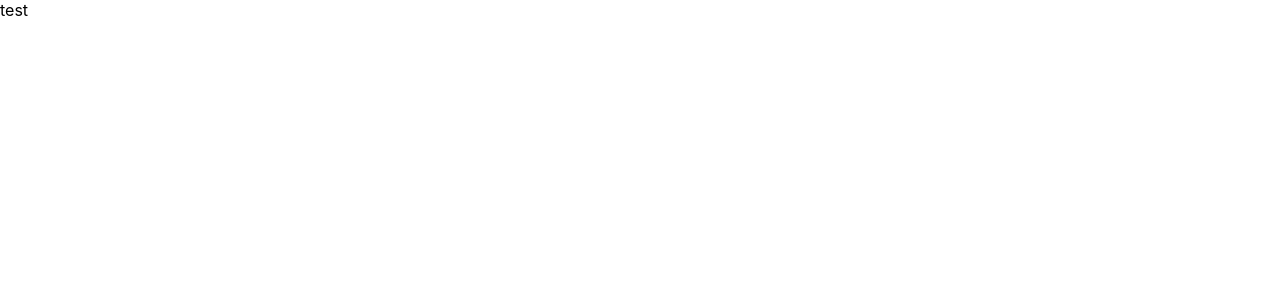
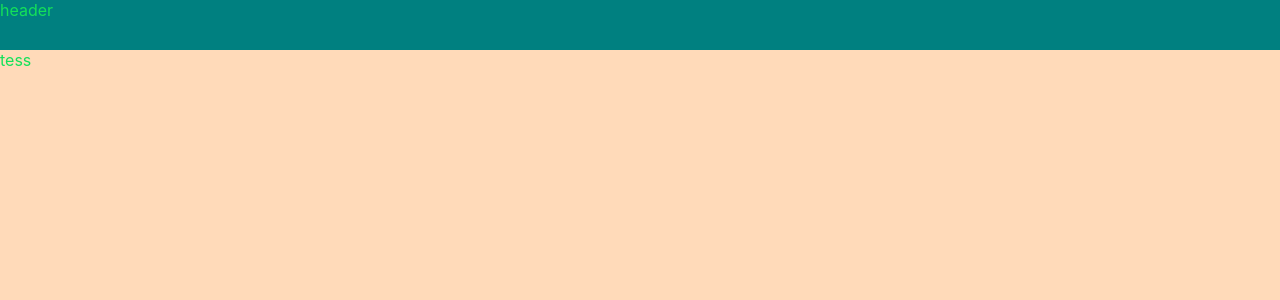
Before and after one commit to MaSuCcHI/MailGroupViewer, a React (Create React App) app in the folder application/: page / in a window 1280 px wide. Shown: the top 300 px of the page. Built offline with nearby package versions, Linux system fonts and the light colour scheme.

Commit message:
[add]show detailInfo

```diff
--- a/application/src/App.css
+++ b/application/src/App.css
@@ -5,6 +5,12 @@ body > #root > div {
 .App {
   height: 100%;
   width: 100%;
+}
+
+.MainApp{
+  height: 100%;
+  width: 100%;
+  display: flex;
 }
 
 .App-logo {
--- a/application/src/App.js
+++ b/application/src/App.js
@@ -1,10 +1,24 @@
-import logo from './logo.svg';
+import React, { useState} from 'react';
+
 import './App.css';
+import MailGroupViewer from './component/viewer/mailGroupView';
+import DetailInfoViewer from './component/detailInfo/detailInfoView';
+import Header from './component/header/header';
 
 function App() {
+
+  const [showDetailInfo,setShowDetailInfo] = React.useState(0)
+
   return (
     <div className="App">
-      test
+      <Header/>
+      <div className='MainApp'>
+        <MailGroupViewer/>
+        <DetailInfoViewer
+          showDetailInfo={showDetailInfo}
+          setShowDetailInfo={setShowDetailInfo}
+        />
+      </div>
 
     </div>
   );
--- /dev/null
+++ b/application/src/component/detailInfo/detailInfoView.js
@@ -0,0 +1,17 @@
+import styles from './detailInfoView.module.css'
+import React, {useEffect,useState} from "react";
+
+export default function DetailInfoViewer (
+    props
+) {
+
+    if (props.showDetailInfo) {
+        return (
+            <div className={styles.detailInfoViewer}>
+                detailInfo
+            </div>
+        )
+    } else {
+        return null
+    }
+}
--- /dev/null
+++ b/application/src/component/detailInfo/detailInfoView.module.css
@@ -0,0 +1,6 @@
+.detailInfoViewer {
+    color: rgb(20, 225, 89);
+    background-color: green;
+    width: 300px;
+    min-width: 300px;
+}
--- /dev/null
+++ b/application/src/component/header/header.js
@@ -0,0 +1,11 @@
+import styles from './header.module.css'
+import React, {useEffect,useState} from "react";
+
+export default function Header () {
+
+    return (
+        <div className={styles.Header}>
+            header
+        </div>
+    )
+}
--- /dev/null
+++ b/application/src/component/header/header.module.css
@@ -0,0 +1,5 @@
+.Header {
+    color: rgb(20, 225, 89);
+    background-color: teal;
+    height: 50px;
+}
--- /dev/null
+++ b/application/src/component/viewer/mailGroupView.js
@@ -0,0 +1,11 @@
+import styles from './mailGroupView.module.css'
+import React, {useEffect,useState} from "react";
+
+export default function MailGroupViewer () {
+
+    return (
+        <div className={styles.mailGroupViewer}>
+            tess
+        </div>
+    )
+}
--- /dev/null
+++ b/application/src/component/viewer/mailGroupView.module.css
@@ -0,0 +1,6 @@
+.mailGroupViewer {
+    color: rgb(20, 225, 89);
+    background-color:peachpuff;
+    width: 100%;
+    min-width: 700px;
+}
```
